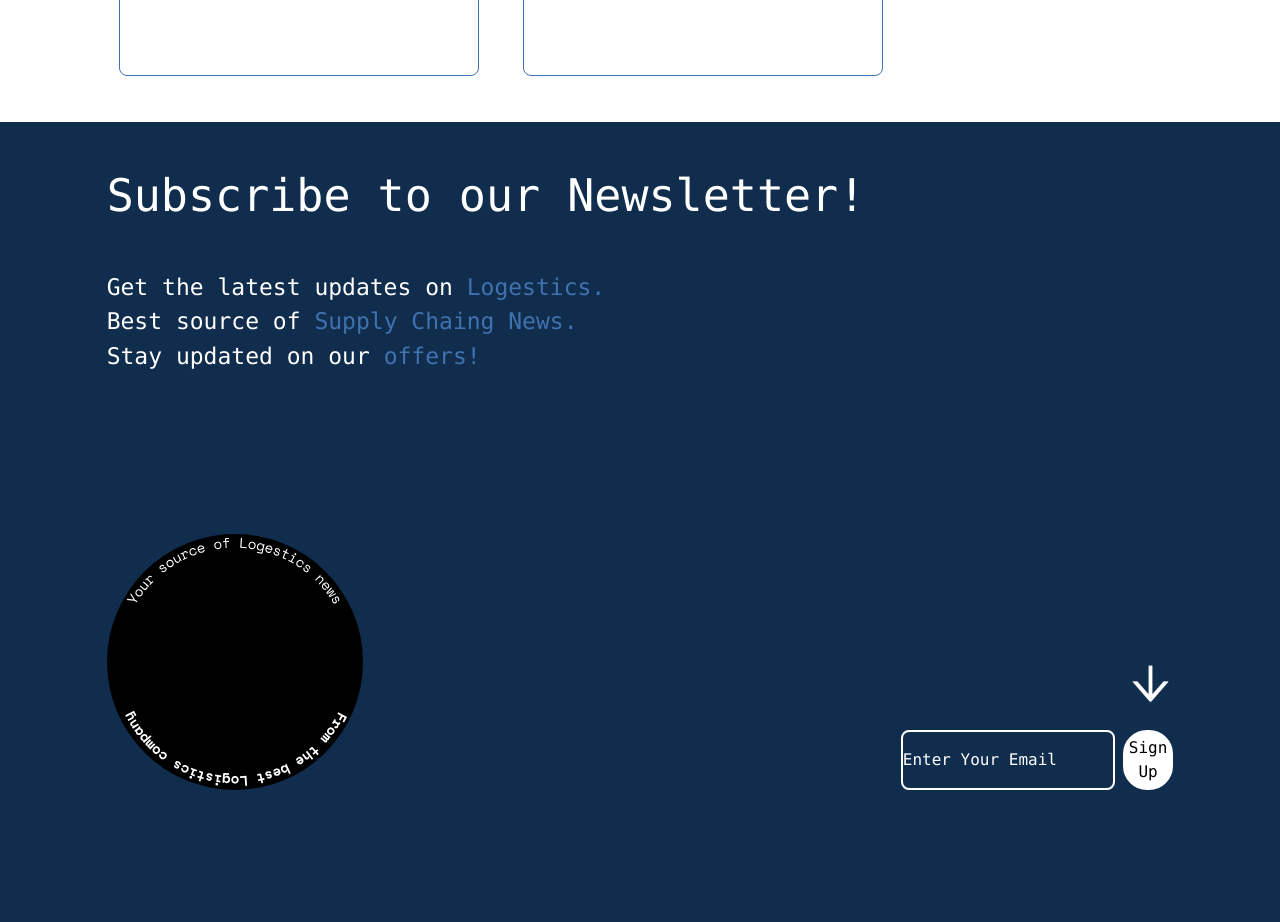
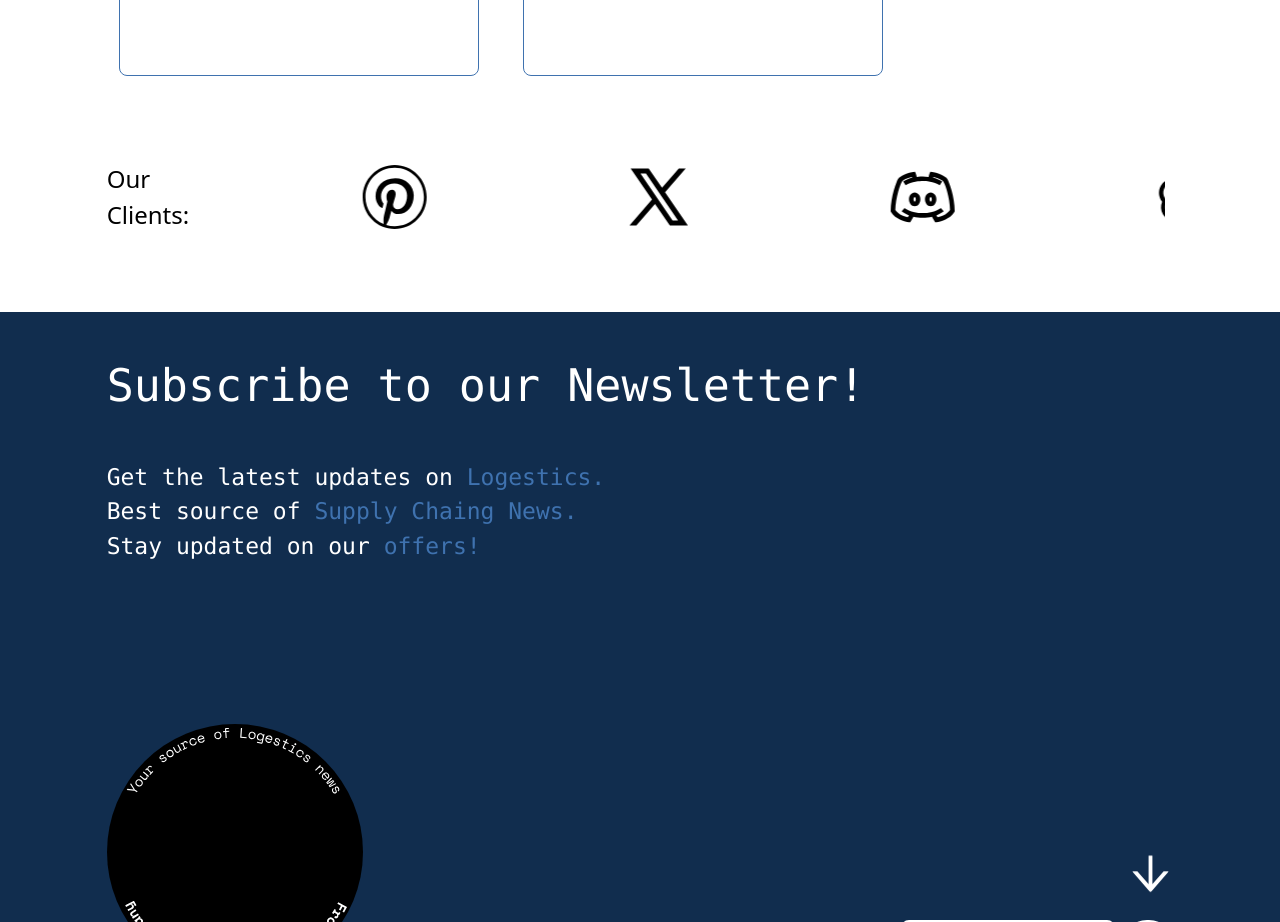
Before and after one commit to Anku5hn/Worldlink, a React (Vite) app: page / in a window 1280 px wide. Shown: the part 2320-3242 px from the top of the page. Built offline with nearby package versions, Linux system fonts and the light colour scheme.

Commit message:
v1.2 Marquee Animation

```diff
--- a/src/index.css
+++ b/src/index.css
@@ -31,6 +31,14 @@
         transform: translateX(0px);
     }
 }
+@keyframes marquee-rtl{
+    0%{
+        transform: translateX(100%);
+    }100%{
+        transform: translateX(-100%);
+    }
+}
+
 /*Animation Classes*/
 .clockwise-spin{
     animation: spin-clockwise 1s ease-in-out;
@@ -43,6 +51,9 @@
 }
 .animate-left{
     animation: right-to-left 1s ease-in-out;
+}
+.animate-marquee{
+    animation: marquee-rtl 10s linear infinite;
 }
 /*Logo Text Shadow*/
 .text-shadow{
--- a/src/pages/Home.jsx
+++ b/src/pages/Home.jsx
@@ -10,6 +10,17 @@ import {
   ArrowDownOutlined,
   LeftOutlined,
   RightOutlined,
+  TwitchOutlined,
+  SpotifyOutlined,
+  TikTokOutlined,
+  PinterestOutlined,
+  XOutlined,
+  DiscordOutlined,
+  OpenAIOutlined,
+  RedditOutlined,
+  InstagramOutlined,
+  GoogleOutlined,
+
 } from "@ant-design/icons";
 import NewsletterSVG from "../assets/Ankush - WorldLink - SVG.svg";
 import TruckSVG from "../assets/Ankush - Truck - SVG.svg";
@@ -268,7 +279,7 @@ const Home = () => {
         </div>
       </div>
       {
-        //section 3 auto text right to left scroll remaining
+        //section 3 auto text Marquee animation remaining
       }
       <div
         className="w-full h-auto flex flex-col items-center justify-center"
@@ -395,6 +406,25 @@ const Home = () => {
               </div>
             </div>
           </div>
+        </div>
+        <div className='w-5/6 h-[150px] mb-10 flex items-center gap-2'>
+          <div>
+            <h3 className='lg:text-[24px] text-[18px]'>Our Clients: </h3>
+          </div>
+              <div className='w-full mr-2 h-auto overflow-hidden flex justify-start whitespace-nowrap'>
+                <div className='animate-marquee'>
+              <TwitchOutlined className='text-[64px] mx-[100px] '/>
+              <SpotifyOutlined className='text-[64px] mx-[100px] '/>
+              <TikTokOutlined className='text-[64px] mx-[100px] '/>
+              <PinterestOutlined className='text-[64px] mx-[100px] '/>
+              <XOutlined className='text-[64px] mx-[100px] '/>
+              <DiscordOutlined className='text-[64px] mx-[100px] '/>
+              <OpenAIOutlined className='text-[64px] mx-[100px] '/>
+              <RedditOutlined className='text-[64px] mx-[100px] '/>
+              <InstagramOutlined className='text-[64px] mx-[100px] '/>
+              <GoogleOutlined className='text-[64px] mx-[100px] '/>
+              </div>
+              </div>
         </div>
       </div>
       {
```
